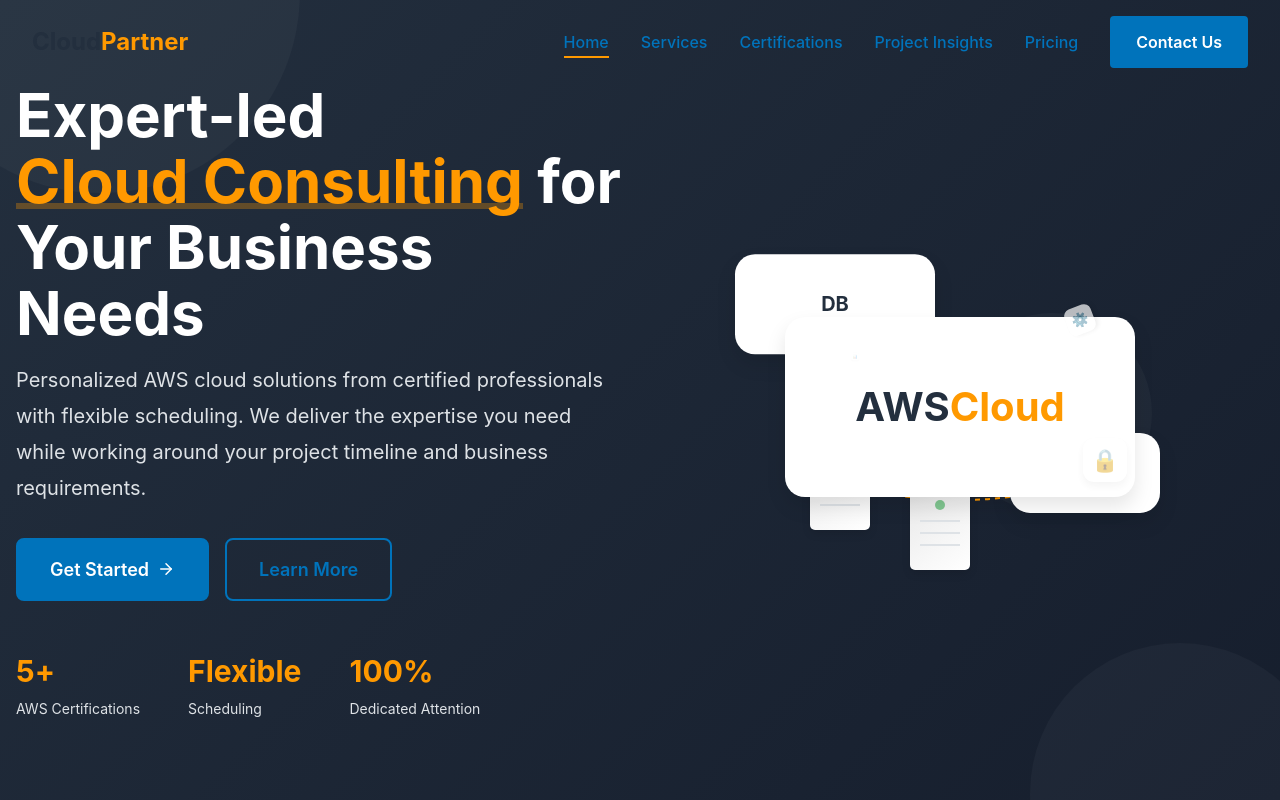
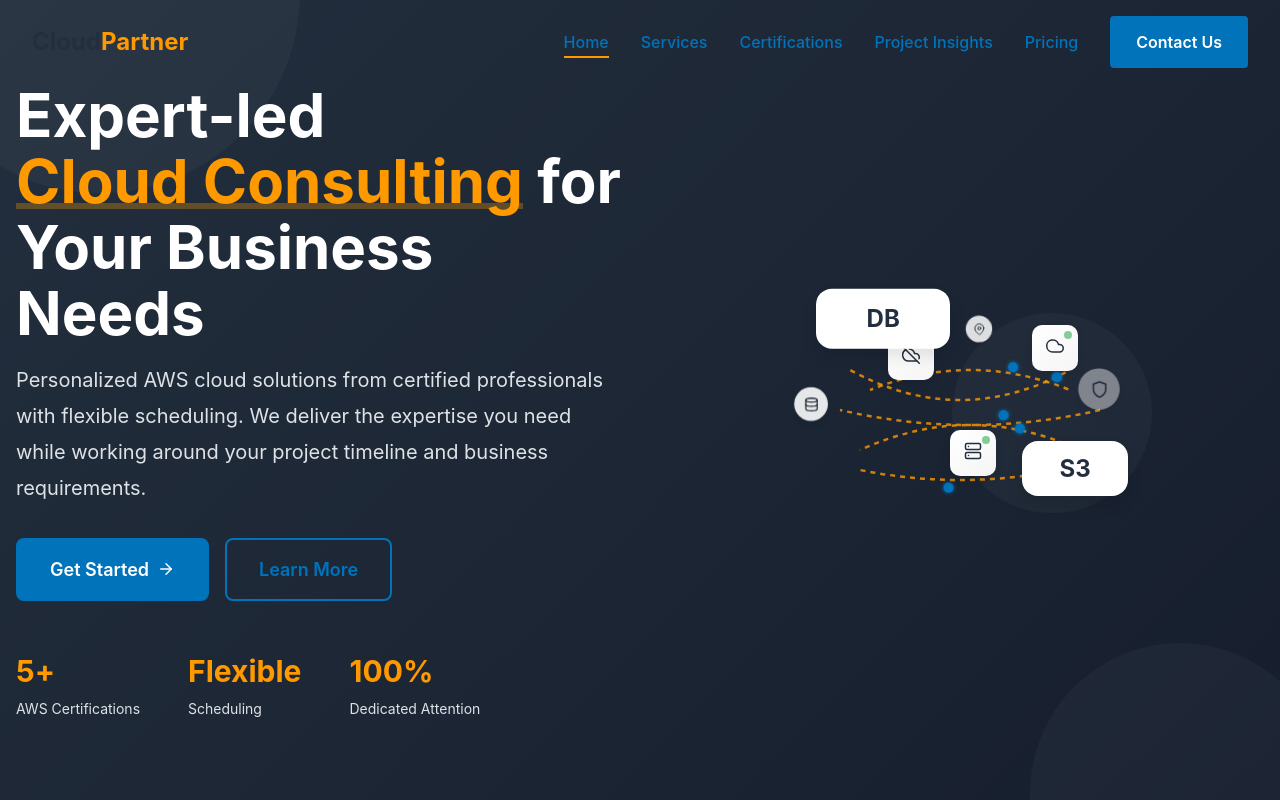
Before and after one commit to Tetianamost/cloud-consulting-business, a React (Create React App) app: page / in a window 1280 px wide. Shown: the top 800 px of the page. Built offline with nearby package versions, Linux system fonts and the light colour scheme.

Commit message:
Enhance animation

```diff
--- a/src/components/layout/Footer.tsx
+++ b/src/components/layout/Footer.tsx
@@ -303,10 +303,10 @@
 
       <Copyright>
         <div>&copy; {currentYear} Cloud Partner. All rights reserved.</div>
-        <FooterLinks>
+        {/* <FooterLinks>
           <a href="/privacy-policy">Privacy Policy</a>
           <a href="/terms-of-service">Terms of Service</a>
-        </FooterLinks>
+        </FooterLinks> */}
       </Copyright>
     </FooterContainer>
   );
--- a/src/components/sections/Hero/CloudAnimation.tsx
+++ b/src/components/sections/Hero/CloudAnimation.tsx
@@ -1,266 +1,643 @@
 import React from 'react';
 import styled from 'styled-components';
 import { motion } from 'framer-motion';
+import { Link } from 'react-scroll';
 import { theme } from '../../../styles/theme';
+import {
+  FiMapPin, FiCloudSnow, FiDollarSign, FiShield,
+  FiDatabase, FiServer, FiCloudOff, FiCloud
+} from 'react-icons/fi';
+import type { IconType } from 'react-icons';
+import type { ComponentType } from 'react';
 
+/**
+ * Enhanced Cloud Animation Component
+ *
+ * Improvements:
+ * 1. Repositioned icons to be visible on all screen sizes
+ * 2. Updated icons to match service types
+ * 3. Made all elements interactive with appropriate service links
+ * 4. Added responsive styling for mobile compatibility
+ * 5. Enhanced visual feedback for better user experience
+ */
+
+// Main container with responsive height - optimized for better layout and mobile positioning
 const AnimationContainer = styled.div`
   position: relative;
   width: 100%;
-  height: 400px;
-  max-width: 500px;
+  height: 300px;
+  max-width: 480px;
   margin: 0 auto;
+  overflow: visible;
+
+  @media (max-width: ${theme.breakpoints.md}) {
+    height: 240px;
+    max-height: 30vh; /* Limit height on mobile to prevent overlapping with text */
+  }
+
+  @media (max-width: ${theme.breakpoints.sm}) {
+    height: 220px;
+    max-height: 28vh;
+    margin-top: -15px; /* Push up slightly to make more room for text content */
+  }
+
+  /* Extra small screens get a more compact layout */
+  @media (max-width: 375px) {
+    height: 200px;
+    max-height: 25vh;
+    margin-top: -25px;
+  }
 `;
 
+// Tooltip component for interactive elements
+const Tooltip = styled.span`
+  position: absolute;
+  top: -40px;
+  left: 50%;
+  transform: translateX(-50%);
+  background-color: ${theme.colors.primary};
+  color: white;
+  padding: ${theme.space[2]} ${theme.space[3]};
+  border-radius: ${theme.borderRadius.md};
+  font-size: ${theme.fontSizes.sm};
+  white-space: nowrap;
+  pointer-events: none;
+  opacity: 0;
+  transition: opacity 0.3s ease;
+  z-index: 20;
+  box-shadow: 0 4px 8px rgba(0, 0, 0, 0.15);
+
+  &::after {
+    content: '';
+    position: absolute;
+    top: 100%;
+    left: 50%;
+    margin-left: -5px;
+    border-width: 5px;
+    border-style: solid;
+    border-color: ${theme.colors.primary} transparent transparent transparent;
+  }
+
+  @media (max-width: ${theme.breakpoints.sm}) {
+    font-size: ${theme.fontSizes.xs};
+    padding: ${theme.space[1]} ${theme.space[2]};
+    top: -30px;
+  }
+`;
+
+// Cloud elements with hover effects
 const Cloud = styled(motion.div)`
   position: absolute;
   background-color: #fff;
-  border-radius: 20px;
-  box-shadow: 0 10px 20px rgba(0, 0, 0, 0.1);
+  border-radius: 16px;
+  box-shadow: 0 8px 16px rgba(0, 0, 0, 0.1);
   display: flex;
   align-items: center;
   justify-content: center;
   overflow: hidden;
+  cursor: pointer;
+  transition: transform 0.3s ease, box-shadow 0.3s ease;
+  z-index: 3;
+
+  &:hover {
+    transform: translateY(-5px);
+    box-shadow: 0 12px 24px rgba(0, 0, 0, 0.15);
+
+    ${Tooltip} {
+      opacity: 1;
+    }
+  }
 `;
 
-const MainCloud = styled(Cloud)`
-  width: 70%;
-  height: 180px;
-  top: 30%;
+// DB Cloud styling
+const DbCloud = styled(Cloud)`
+  width: 28%;
+  height: 60px;
+  top: 15%;
+  left: 20%;
+
+  @media (max-width: ${theme.breakpoints.md}) {
+    height: 55px;
+    top: 18%;
     left: 15%;
-  z-index: 2;
+  }
+
+  @media (max-width: ${theme.breakpoints.sm}) {
+    height: 50px;
+    top: 15%;
+    left: 10%;
+  }
+
+  @media (max-width: 375px) {
+    height: 45px;
+    top: 12%;
+    left: 8%;
+  }
 `;
 
-const SecondaryCloud1 = styled(Cloud)`
-  width: 40%;
-  height: 100px;
-  top: 15%;
-  left: 5%;
+// S3 Cloud styling
+const S3Cloud = styled(Cloud)`
+  width: 22%;
+  height: 55px;
+  top: 65%;
+  right: 15%;
+
+  @media (max-width: ${theme.breakpoints.md}) {
+    height: 50px;
+    top: 68%;
+    right: 12%;
+  }
+
+  @media (max-width: ${theme.breakpoints.sm}) {
+    height: 45px;
+    top: 70%;
+    right: 10%;
+  }
+
+  @media (max-width: 375px) {
+    height: 40px;
+    top: 68%;
+    right: 8%;
+    /* Ensure S3 doesn't overlap with text on small screens */
+    z-index: 2;
+  }
+`;
+
+// Logo styling for cloud elements
+const CloudLogo = styled.div`
+  color: ${theme.colors.primary};
+  font-size: 24px;
+  font-weight: bold;
+  display: flex;
+  align-items: center;
+  justify-content: center;
+
+  @media (max-width: ${theme.breakpoints.sm}) {
+    font-size: 20px;
+  }
+
+  @media (max-width: 375px) {
+    font-size: 18px;
+  }
+`;
+
+// New central lines container
+const FlowingLines = styled(motion.div)`
+  position: absolute;
+  top: 0;
+  left: 0;
+  width: 100%;
+  height: 100%;
   z-index: 1;
 `;
 
-const SecondaryCloud2 = styled(Cloud)`
-  width: 30%;
-  height: 80px;
-  bottom: 20%;
-  right: 10%;
-  z-index: 1;
-`;
-
-const CloudLogo = styled.div`
-  color: ${theme.colors.primary};
-  font-size: 40px;
-  font-weight: bold;
+// Network nodes styling
+const Node = styled(motion.div)`
+  width: 46px;
+  height: 46px;
+  background: linear-gradient(145deg, #ffffff, #f5f5f5);
+  border-radius: 10px;
+  position: absolute;
+  box-shadow: 0 4px 10px rgba(0, 0, 0, 0.08);
   display: flex;
   align-items: center;
+  justify-content: center;
+  cursor: pointer;
+  z-index: 2;
 
-  span {
-    color: ${theme.colors.secondary};
+  &:hover {
+    transform: translateY(-5px) !important;
+    box-shadow: 0 8px 16px rgba(0, 0, 0, 0.15);
+
+    ${Tooltip} {
+      opacity: 1;
+    }
+  }
+
+  @media (max-width: ${theme.breakpoints.sm}) {
+    width: 40px;
+    height: 40px;
+  }
+
+  @media (max-width: 375px) {
+    width: 36px;
+    height: 36px;
   }
 `;
 
-const Server = styled(motion.div)`
-  width: 60px;
-  height: 90px;
-  background: linear-gradient(145deg, #e6e6e6, #ffffff);
-  border-radius: 5px;
+// Status indicator
+const StatusIndicator = styled(motion.div)`
   position: absolute;
-  box-shadow: 0 4px 8px rgba(0, 0, 0, 0.1);
-  display: flex;
-  flex-direction: column;
-  align-items: center;
-  justify-content: center;
-  padding: 10px;
+  width: 8px;
+  height: 8px;
+  border-radius: 50%;
+  background-color: ${props => props.color || theme.colors.success};
+  top: 6px;
+  right: 6px;
+
+  @media (max-width: ${theme.breakpoints.sm}) {
+    width: 6px;
+    height: 6px;
+    top: 5px;
+    right: 5px;
+  }
 `;
 
-const ServerLight = styled(motion.div)`
-  width: 10px;
-  height: 10px;
-  border-radius: 50%;
-  background-color: ${props => props.color || theme.colors.success};
-  margin-bottom: 5px;
-`;
-
-const ServerLine = styled.div`
-  width: 40px;
-  height: 2px;
-  background-color: ${theme.colors.gray300};
-  margin: 5px 0;
-`;
-
+// Connection paths between elements
 const Connection = styled(motion.path)`
   stroke: ${theme.colors.secondary};
   stroke-width: 2;
   stroke-dasharray: 5;
   fill: none;
+  z-index: 1;
 `;
 
+// Main connection (central network)
+const MainConnection = styled(Connection)`
+  stroke-width: 2.5;
+  opacity: 0.8;
+`;
+
+// Data packet animations
 const DataPacket = styled(motion.circle)`
   fill: ${theme.colors.accent};
-  r: 6;
+  r: 5;
+  filter: drop-shadow(0 0 2px ${theme.colors.accent});
+
+  @media (max-width: ${theme.breakpoints.sm}) {
+    r: 4;
+  }
+
+  @media (max-width: 375px) {
+    r: 3;
+  }
 `;
 
-const CloudIcon = styled(motion.div)`
+// Service icon styling
+const ServiceIcon = styled(motion.div)`
   position: absolute;
   display: flex;
   align-items: center;
   justify-content: center;
-  width: 40px;
-  height: 40px;
-  border-radius: 10px;
+  width: 38px;
+  height: 38px;
+  border-radius: 50%;
   background-color: #fff;
   box-shadow: 0 4px 8px rgba(0, 0, 0, 0.1);
   color: ${theme.colors.primary};
-  font-size: 20px;
-  z-index: 10;
+  font-size: 17px;
+  z-index: 3;
+  cursor: pointer;
+  transition: transform 0.3s ease, box-shadow 0.3s ease;
+
+  &:hover {
+    transform: translateY(-5px) scale(1.1) !important;
+    box-shadow: 0 8px 16px rgba(0, 0, 0, 0.15);
+
+    ${Tooltip} {
+      opacity: 1;
+    }
+  }
+
+  @media (max-width: ${theme.breakpoints.sm}) {
+    width: 34px;
+    height: 34px;
+    font-size: 15px;
+  }
+
+  @media (max-width: 375px) {
+    width: 30px;
+    height: 30px;
+    font-size: 13px;
+  }
 `;
 
-// Server positions
-const servers = [
-  { top: '60%', left: '20%', delay: 0 },
-  { top: '50%', left: '60%', delay: 0.1 },
-  { top: '70%', left: '40%', delay: 0.2 },
+// Type definitions for our services and icons
+interface ServiceInfo {
+  id: number;
+  name: string;
+  element: string;
+  tooltip: string;
+}
+
+interface ServerInfo {
+  top: string;
+  left: string;
+  delay: number;
+  serviceId: string;
+  element: string;
+  tooltip: string;
+  iconComponent: ComponentType<any>;
+}
+
+interface ServiceIconInfo {
+  top: string;
+  left: string;
+  serviceId: string;
+  element: string;
+  tooltip: string;
+  iconComponent: ComponentType<any>;
+  animate: any;
+}
+
+// Define services based on your provided list
+const serviceData: ServiceInfo[] = [
+  {
+    id: 1,
+    name: "Cloud Assessment & Roadmap",
+    element: "#service-1",
+    tooltip: "Cloud Assessment & Roadmap"
+  },
+  {
+    id: 2,
+    name: "Small-Scale Migrations",
+    element: "#service-2",
+    tooltip: "Small-Scale Migrations"
+  },
+  {
+    id: 3,
+    name: "Cloud Optimization Consulting",
+    element: "#service-3",
+    tooltip: "Cloud Optimization"
+  },
+  {
+    id: 4,
+    name: "Cloud Architecture Review",
+    element: "#service-4",
+    tooltip: "Architecture Review"
+  }
 ];
 
-// Cloud icons
-const cloudIcons = [
+// Network nodes with links to services - arranged around the central connections
+const nodes: ServerInfo[] = [
+  {
+    top: '28%',
+    left: '35%',
+    delay: 0,
+    serviceId: 'services',
+    element: "#service-1",   // Cloud Assessment & Roadmap
+    tooltip: 'Cloud Assessment',
+    iconComponent: FiCloudOff as unknown as ComponentType<any>
+  },
   {
     top: '25%',
-    left: '70%',
-    content: '⚙️',
+    left: '65%',
+    delay: 0.2,
+    serviceId: 'services',
+    element: "#service-2",   // Small-Scale Migrations
+    tooltip: 'Cloud Migration',
+    iconComponent: FiCloud as unknown as ComponentType<any>
+  },
+  {
+    top: '60%',
+    left: '48%',
+    delay: 0.1,
+    serviceId: 'services',
+    element: "#service-3",   // Cloud Optimization
+    tooltip: 'Cost Optimization',
+    iconComponent: FiServer as unknown as ComponentType<any>
+  },
+];
+
+// Service icons positioned around the central flowing lines
+const serviceIcons: ServiceIconInfo[] = [
+  {
+    top: '20%',
+    left: '50%',
+    serviceId: 'services',
+    element: "#service-1",   // Cloud Assessment & Roadmap
+    tooltip: 'Assessment & Roadmap',
+    iconComponent: FiMapPin as unknown as ComponentType<any>,
     animate: {
-      rotate: [0, 360],
-      transition: { repeat: Infinity, duration: 10, ease: "linear" }
+      rotate: [0, 8, 0, -8, 0],
+      transition: { repeat: Infinity, duration: 4, ease: "easeInOut" }
     }
   },
   {
-    top: '60%',
+    top: '40%',
     left: '75%',
-    content: '🔒',
+    serviceId: 'services',
+    element: "#service-4",   // Cloud Architecture Review
+    tooltip: 'Architecture & Security',
+    iconComponent: FiShield as unknown as ComponentType<any>,
     animate: {
-      scale: [1, 1.1, 1],
+      scale: [1, 1.15, 1],
       transition: { repeat: Infinity, duration: 2, ease: "easeInOut" }
     }
   },
   {
-    top: '35%',
+    top: '70%',
     left: '25%',
-    content: '📊',
+    serviceId: 'services',
+    element: "#service-3",   // Cloud Optimization Consulting
+    tooltip: 'Cost Optimization',
+    iconComponent: FiDollarSign as unknown as ComponentType<any>,
     animate: {
       y: [0, -5, 0],
       transition: { repeat: Infinity, duration: 3, ease: "easeInOut" }
     }
   },
+  {
+    top: '45%',
+    left: '15%',
+    serviceId: 'services',
+    element: "#service-2",   // Small-Scale Migrations
+    tooltip: 'Database Migration',
+    iconComponent: FiDatabase as unknown as ComponentType<any>,
+    animate: {
+      scale: [1, 0.85, 1],
+      transition: { repeat: Infinity, duration: 2.5, ease: "easeInOut" }
+    }
+  }
+];
+
+// Central connection paths for the flowing network effect
+const centralPaths = [
+  {
+    path: "M 150,140 Q 250,100 350,140",
+    direction: -1,
+    duration: 4,
+    delay: 0
+  },
+  {
+    path: "M 120,160 Q 250,190 380,160",
+    direction: 1,
+    duration: 5,
+    delay: 0.5
+  },
+  {
+    path: "M 140,200 Q 250,150 360,200",
+    direction: -1,
+    duration: 3.5,
+    delay: 1
+  },
+  {
+    path: "M 130,120 Q 240,180 350,120",
+    direction: 1,
+    duration: 6,
+    delay: 0.2
+  },
+  {
+    path: "M 140,220 Q 240,240 340,220",
+    direction: -1,
+    duration: 4.5,
+    delay: 0.7
+  }
 ];
 
 const CloudAnimation: React.FC = () => {
   return (
     <AnimationContainer>
+      {/* Central network flowing lines - replaces the previous central cloud element */}
+      <FlowingLines>
         <motion.svg
           width="100%"
           height="100%"
-        viewBox="0 0 500 400"
+          viewBox="0 0 480 300"
           style={{ position: 'absolute', top: 0, left: 0 }}
         >
-        {/* Animated connection paths */}
-        <Connection
-          d="M 150,200 Q 250,150 350,200"
+          {/* Multiple flowing connection paths in the center */}
+          {centralPaths.map((path, index) => (
+            <MainConnection
+              key={`path-${index}`}
+              d={path.path}
               animate={{
-            strokeDashoffset: [0, -100],
-            transition: { repeat: Infinity, duration: 3, ease: "linear" }
+                strokeDashoffset: [0, path.direction * 80],
+                transition: {
+                  repeat: Infinity,
+                  duration: path.duration,
+                  ease: "linear",
+                  delay: path.delay
+                }
               }}
             />
+          ))}
 
-        <Connection
-          d="M 120,280 Q 250,320 380,280"
-          animate={{
-            strokeDashoffset: [0, 100],
-            transition: { repeat: Infinity, duration: 4, ease: "linear" }
-          }}
-        />
-
-        {/* Data packet animations */}
+          {/* Data packets flowing along the connections */}
           <DataPacket
             animate={{
               cx: [150, 250, 350],
-            cy: [200, 150, 200],
-            transition: { repeat: Infinity, duration: 3, ease: "easeInOut" }
+              cy: [140, 100, 140],
+              transition: { repeat: Infinity, duration: 4, ease: "easeInOut" }
             }}
           />
 
           <DataPacket
             animate={{
               cx: [380, 250, 120],
-            cy: [280, 320, 280],
-            transition: { repeat: Infinity, duration: 4, ease: "easeInOut", delay: 0.5 }
+              cy: [160, 190, 160],
+              transition: { repeat: Infinity, duration: 5, ease: "easeInOut", delay: 0.5 }
+            }}
+          />
+
+          <DataPacket
+            animate={{
+              cx: [140, 250, 360],
+              cy: [200, 150, 200],
+              transition: { repeat: Infinity, duration: 3.5, ease: "easeInOut", delay: 1 }
+            }}
+          />
+
+          <DataPacket
+            animate={{
+              cx: [350, 240, 130],
+              cy: [120, 180, 120],
+              transition: { repeat: Infinity, duration: 6, ease: "easeInOut", delay: 0.2 }
+            }}
+          />
+
+          <DataPacket
+            animate={{
+              cx: [140, 240, 340],
+              cy: [220, 240, 220],
+              transition: { repeat: Infinity, duration: 4.5, ease: "easeInOut", delay: 0.7 }
             }}
           />
         </motion.svg>
+      </FlowingLines>
 
-      <SecondaryCloud1
+      {/* DB Cloud element */}
+      <Link to="services" smooth={true} offset={-70} duration={500} href="#service-2">
+        <DbCloud
           animate={{
-          y: [0, -10, 0],
+            y: [0, -8, 0],
             transition: {
               repeat: Infinity,
               duration: 4,
               ease: "easeInOut"
             }
           }}
+          aria-label="Go to Database Migration Service"
         >
-        <CloudLogo style={{ fontSize: '20px' }}>DB</CloudLogo>
-      </SecondaryCloud1>
+          <Tooltip>Database Migrations</Tooltip>
+          <CloudLogo>DB</CloudLogo>
+        </DbCloud>
+      </Link>
 
-      <SecondaryCloud2
+      {/* S3 Cloud element */}
+      <Link to="services" smooth={true} offset={-70} duration={500} href="#service-2">
+        <S3Cloud
           animate={{
-          y: [0, -8, 0],
+            y: [0, -6, 0],
             transition: {
               repeat: Infinity,
               duration: 5,
               ease: "easeInOut"
             }
           }}
+          aria-label="Go to Storage Migration Service"
         >
-        <CloudLogo style={{ fontSize: '18px' }}>S3</CloudLogo>
-      </SecondaryCloud2>
+          <Tooltip>Storage Migrations</Tooltip>
+          <CloudLogo>S3</CloudLogo>
+        </S3Cloud>
+      </Link>
 
-      <MainCloud
-        animate={{
-          y: [0, -15, 0],
-          transition: {
-            repeat: Infinity,
-            duration: 6,
-            ease: "easeInOut"
-          }
-        }}
+      {/* Network nodes placed around the central connections */}
+      {nodes.map((node, index) => (
+        <Link
+          key={`node-${index}`}
+          to={node.serviceId}
+          smooth={true}
+          offset={-70}
+          duration={500}
+          spy={true}
+          href={node.element}
         >
-        <CloudLogo>
-          AWS<span>Cloud</span>
-        </CloudLogo>
-      </MainCloud>
-
-      {servers.map((server, index) => (
-        <Server
-          key={index}
-          style={{ top: server.top, left: server.left }}
-          initial={{ opacity: 0, y: 20 }}
+          <Node
+            style={{ top: node.top, left: node.left }}
+            initial={{ opacity: 0, y: 15 }}
             animate={{ opacity: 1, y: 0 }}
-          transition={{ duration: 0.5, delay: server.delay + 0.5 }}
+            transition={{ duration: 0.5, delay: node.delay + 0.3 }}
+            aria-label={`Go to ${node.tooltip}`}
+            whileHover={{ y: -5, boxShadow: '0 8px 16px rgba(0, 0, 0, 0.15)' }}
           >
-          <ServerLight
+            <Tooltip>{node.tooltip}</Tooltip>
+            <StatusIndicator
               color={theme.colors.success}
               animate={{
                 opacity: [1, 0.5, 1],
                 transition: { repeat: Infinity, duration: 1.5, ease: "easeInOut" }
               }}
             />
-          <ServerLine />
-          <ServerLine />
-          <ServerLine />
-        </Server>
+            <div style={{ color: theme.colors.primary, fontSize: '18px' }}>
+              {node.iconComponent && React.createElement(node.iconComponent)}
+            </div>
+          </Node>
+        </Link>
       ))}
 
-      {cloudIcons.map((icon, index) => (
-        <CloudIcon
-          key={index}
+      {/* Service icons arranged around the central connections */}
+      {serviceIcons.map((icon, index) => (
+        <Link
+          key={`icon-${index}`}
+          to={icon.serviceId}
+          smooth={true}
+          offset={-70}
+          duration={500}
+          spy={true}
+          href={icon.element}
+        >
+          <ServiceIcon
             style={{ top: icon.top, left: icon.left }}
             initial={{ opacity: 0, scale: 0 }}
             animate={{
@@ -268,10 +645,14 @@
               scale: 1,
               ...icon.animate
             }}
-          transition={{ duration: 0.5, delay: index * 0.2 + 1 }}
+            transition={{ duration: 0.5, delay: index * 0.15 + 0.8 }}
+            aria-label={`Go to ${icon.tooltip}`}
+            whileHover={{ y: -5, scale: 1.1, boxShadow: '0 8px 16px rgba(0, 0, 0, 0.15)' }}
           >
-          {icon.content}
-        </CloudIcon>
+            <Tooltip>{icon.tooltip}</Tooltip>
+            {React.createElement(icon.iconComponent)}
+          </ServiceIcon>
+        </Link>
       ))}
     </AnimationContainer>
   );
--- a/src/components/sections/Services/ServiceCard.tsx
+++ b/src/components/sections/Services/ServiceCard.tsx
@@ -159,6 +159,7 @@
       custom={index}
       layoutId={`service-card-${service.id}`}
       onClick={toggleExpand}
+      id={`service-${service.id}`}
     >
       <IconWrapper color={service.color}>
         {service.icon}
```
Lines whose indentation alone changed are shown as unchanged.
